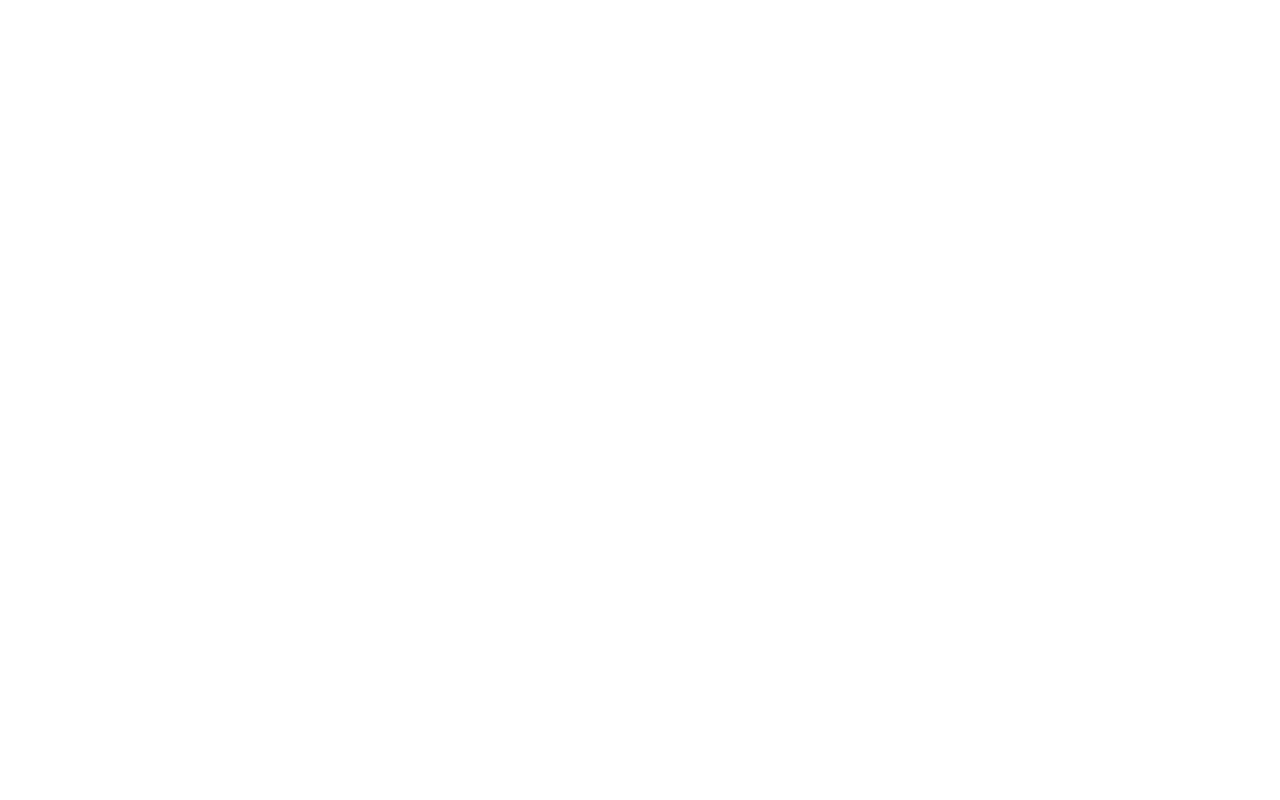
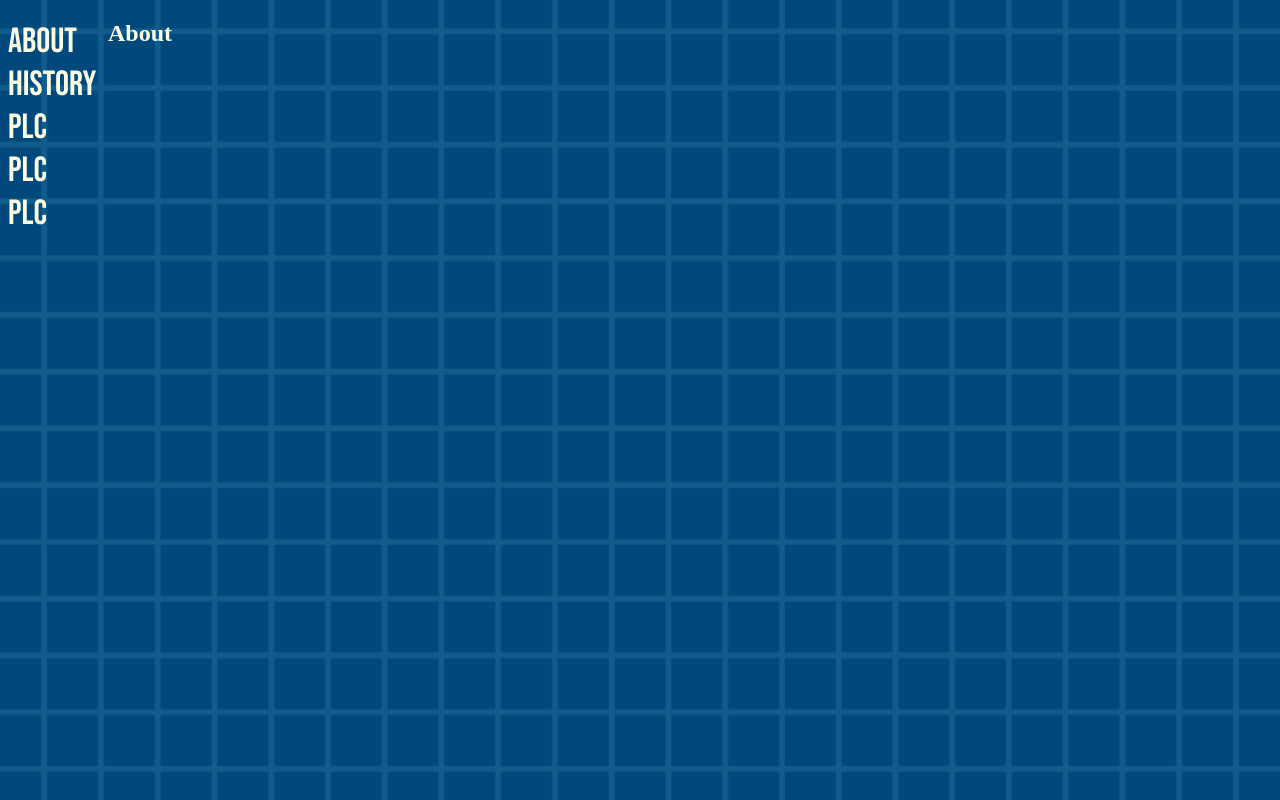
Before and after one commit to Pixelated-Pancake/Passport-Museum, a plain HTML site: page main.html in a window 1280 px wide. Drawn offline with Linux system fonts and the light colour scheme; a web font is replaced by a local one.

Commit message:
Started main page

```diff
--- a/main.css
+++ b/main.css
@@ -0,0 +1,27 @@
+body {
+    background-image: url('pics/Background.png');
+    background-size: cover;
+    background-position: center;
+    background-repeat: no-repeat;
+    background-attachment: fixed;
+}
+
+.sidebar {
+
+    position: fixed;
+    display: flex;
+    flex-direction: column;
+
+}
+
+.sidebar a {
+    color: #fafae0;
+    text-decoration: none;
+    font-family: 'bebas neue';
+    font-size: 35px;
+}
+
+.maincontent {
+    margin-left: 100px;
+    color: #fafae0;
+}
--- a/main.html
+++ b/main.html
@@ -0,0 +1,35 @@
+<!DOCTYPE HTML>
+<html lang="en">
+
+    <head>
+
+        <link rel="preconnect" href="https://fonts.googleapis.com">
+        <link rel="preconnect" href="https://fonts.gstatic.com" crossorigin>
+        <link href="https://fonts.googleapis.com/css2?family=Basic&family=Bebas+Neue&family=Google+Sans:ital,opsz,wght@0,17..18,400..700;1,17..18,400..700&display=swap" rel="stylesheet">
+
+        <link rel="icon" type="image/png" href="pics/Icon2.png">
+
+        <link rel="stylesheet" href="main.css">
+
+    </head>
+
+    <body>
+
+        <nav class="sidebar">
+            <a href="#About">About</a>
+            <a href="#History">History</a>
+            <a href="#PLC">PLC</a>
+            <a href="#PLC">PLC</a>
+            <a href="#PLC">PLC</a>
+        </nav>
+
+        <div class="maincontent">
+            <section id="About">
+                <h1>About</h1>
+            </section>
+        </div>
+
+
+    </body>
+
+</html>
--- a/style.css
+++ b/style.css
@@ -51,7 +51,7 @@ body {
 .headingsubtxt {
     color: #fafae0;
     font-family: 'basic';
-    font-size: 20px;
+    font-size: 25px;
     margin-left: 10px;
     position: relative;
     margin-top: -8%;
@@ -60,6 +60,7 @@ body {
 .maintxtandpass {
     display: flex;
     justify-content: space-between;
+    margin-top: 50px;
 }
 
 .aupass {
```
Also changed, not shown: index.html (+1 -1 lines).
